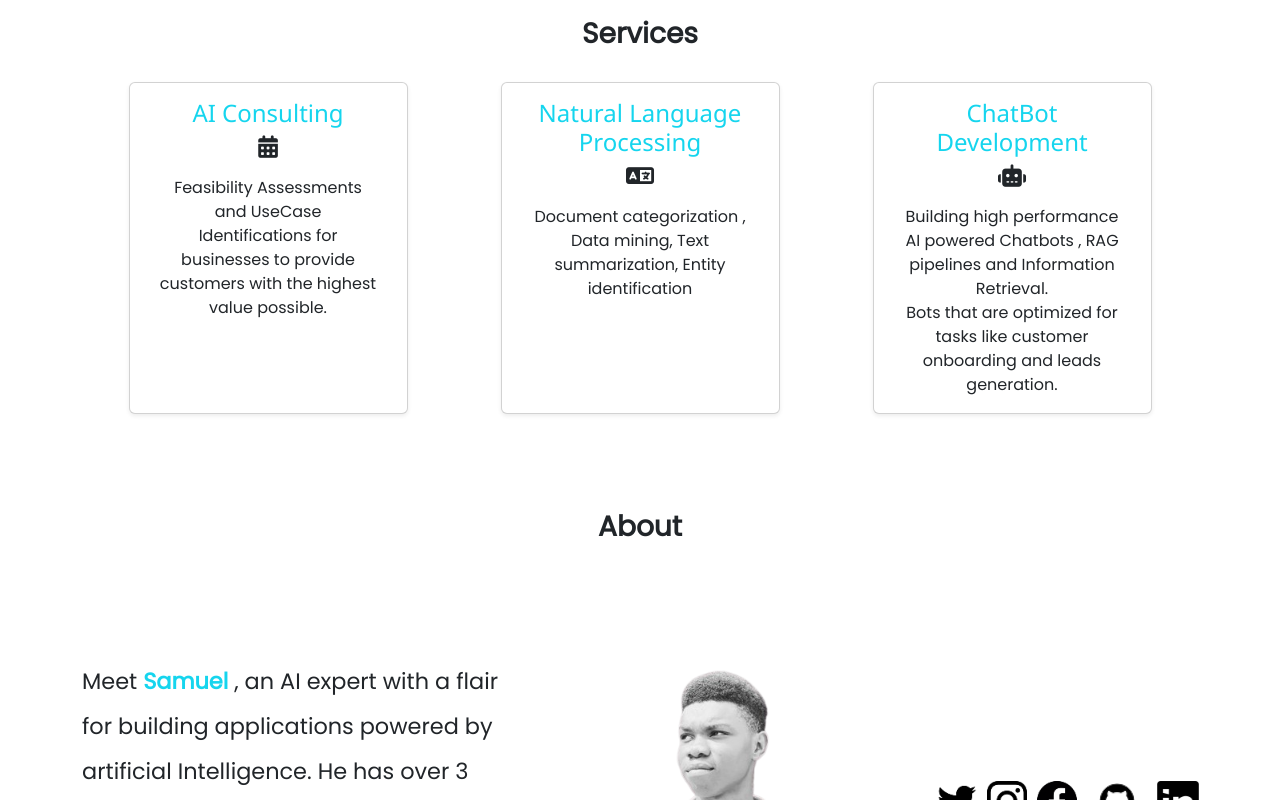
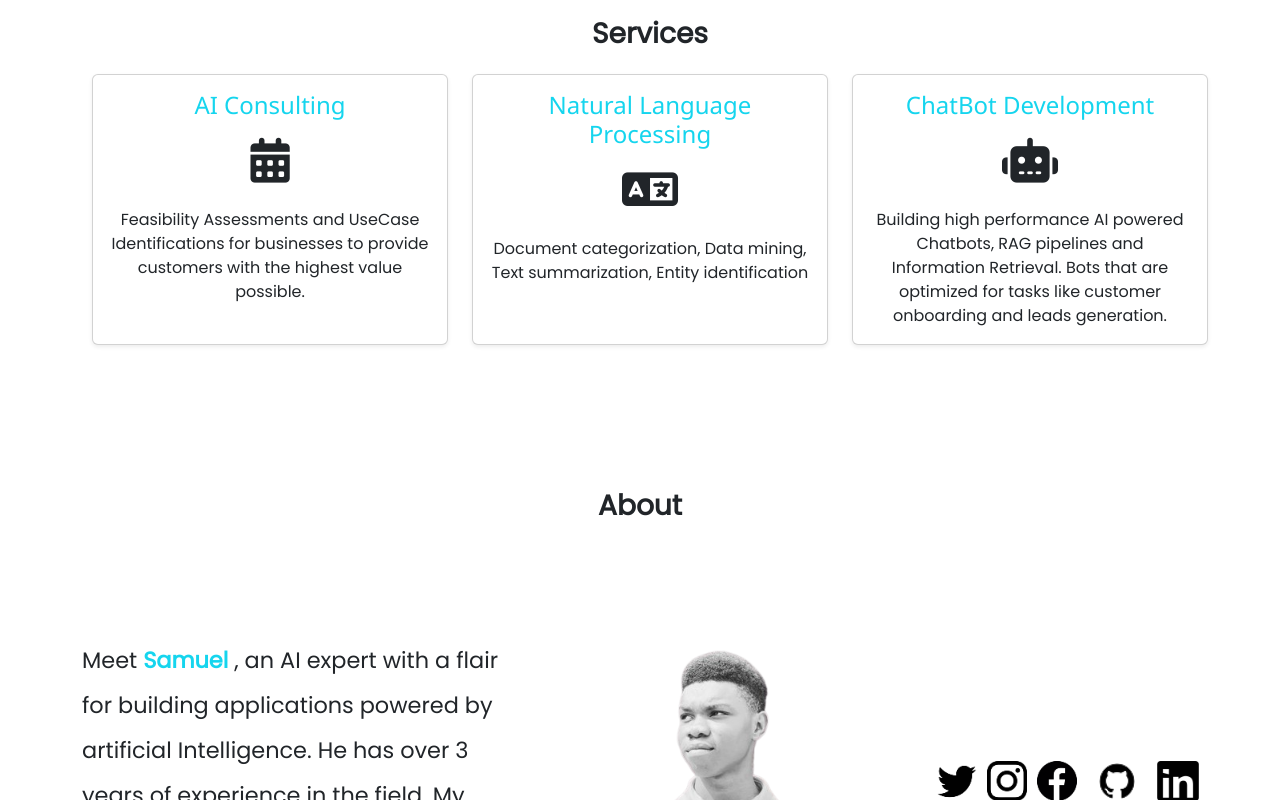
Before and after one commit to eskayML/eskayML.github.io, a React (Create React App) app: page / in a window 1280 px wide. Shown: the part 2320-3120 px from the top of the page. Built offline with nearby package versions, Linux system fonts and the light colour scheme.

Commit message:
fix: projects

```diff
--- a/src/About.jsx
+++ b/src/About.jsx
@@ -15,9 +15,8 @@ export default function About() {
         <div className="col-md-5 justify-content-center align-items-center d-flex">
           <p>
             Meet <span>Samuel</span> , an AI expert with a flair for  building applications powered by artificial Intelligence. He has
-            over 3 years of experience in the field
-
-            I have a lot of interests in ML which lies strongly in the healthcare domain.
+            over 3 years of experience in the field.
+            My interests and projects strongly surround the healthcare domain
           </p>
         </div>
 
--- a/src/Services.jsx
+++ b/src/Services.jsx
@@ -1,42 +1,37 @@
 export default function Services() {
+  const serviceItems = [
+    {
+      title: "AI Consulting",
+      icon: "fa-calendar-days",
+      description: "Feasibility Assessments and UseCase Identifications for businesses to provide customers with the highest value possible."
+    },
+    {
+      title: "Natural Language Processing",
+      icon: "fa-language",
+      description: "Document categorization, Data mining, Text summarization, Entity identification"
+    },
+    {
+      title: "ChatBot Development",
+      icon: "fa-robot",
+      description: "Building high performance AI powered Chatbots, RAG pipelines and Information Retrieval. Bots that are optimized for tasks like customer onboarding and leads generation."
+    }
+  ];
+
   return (
-    <div className="container mx-auto text-center" id="Services">
-      <div className=" mt-5 mb-3">
-        <h3>Services</h3>
-      </div>
-      <div className="container">
-        <div className="row">
-          <div className="card col-md-3 shadow-sm  mt-3 mx-auto ">
-            <div className="card-body text-center">
-              <h4 className="card-title">AI Consulting</h4>
-              <p><i className="fa-solid fa-calendar-days"></i></p>
-              <p className="card-text">
-                Feasibility Assessments and UseCase Identifications for
-                businesses to provide customers with the highest value possible.
-              </p>
+    <div className="container text-center py-5" id="Services">
+      <h3 className="mb-4">Services</h3>
+      <div className="row row-cols-1 row-cols-md-3 g-4">
+        {serviceItems.map((item, index) => (
+          <div className="col" key={index}>
+            <div className="card h-100 shadow-sm">
+              <div className="card-body">
+                <h4 className="card-title">{item.title}</h4>
+                <p><i className={`fa-solid ${item.icon} fa-2x my-3`}></i></p>
+                <p className="card-text">{item.description}</p>
+              </div>
             </div>
           </div>
-          <div className="card col-md-3 shadow-sm mt-3  mx-auto">
-            <div className="card-body text-center">
-              <h4 className="card-title">Natural Language Processing</h4>
-              <p><i className="fa-solid fa-language"></i></p>
-              <p className="card-text">
-                Document categorization , Data mining, Text summarization,
-                Entity identification
-              </p>
-            </div>
-          </div>
-          <div className="card col-md-3 shadow-sm mt-3  mx-auto ">
-            <div className="card-body text-center">
-              <h4 className="card-title">ChatBot Development</h4>
-              <p><i className="fa-solid fa-robot"></i> </p>
-              <p className="card-text">
-                Building high performance AI powered Chatbots , RAG pipelines and Information Retrieval.
-                <br/>Bots that are optimized for tasks like customer onboarding and leads generation.
-              </p>
-            </div>
-          </div>
-        </div>
+        ))}
       </div>
     </div>
   );
```
